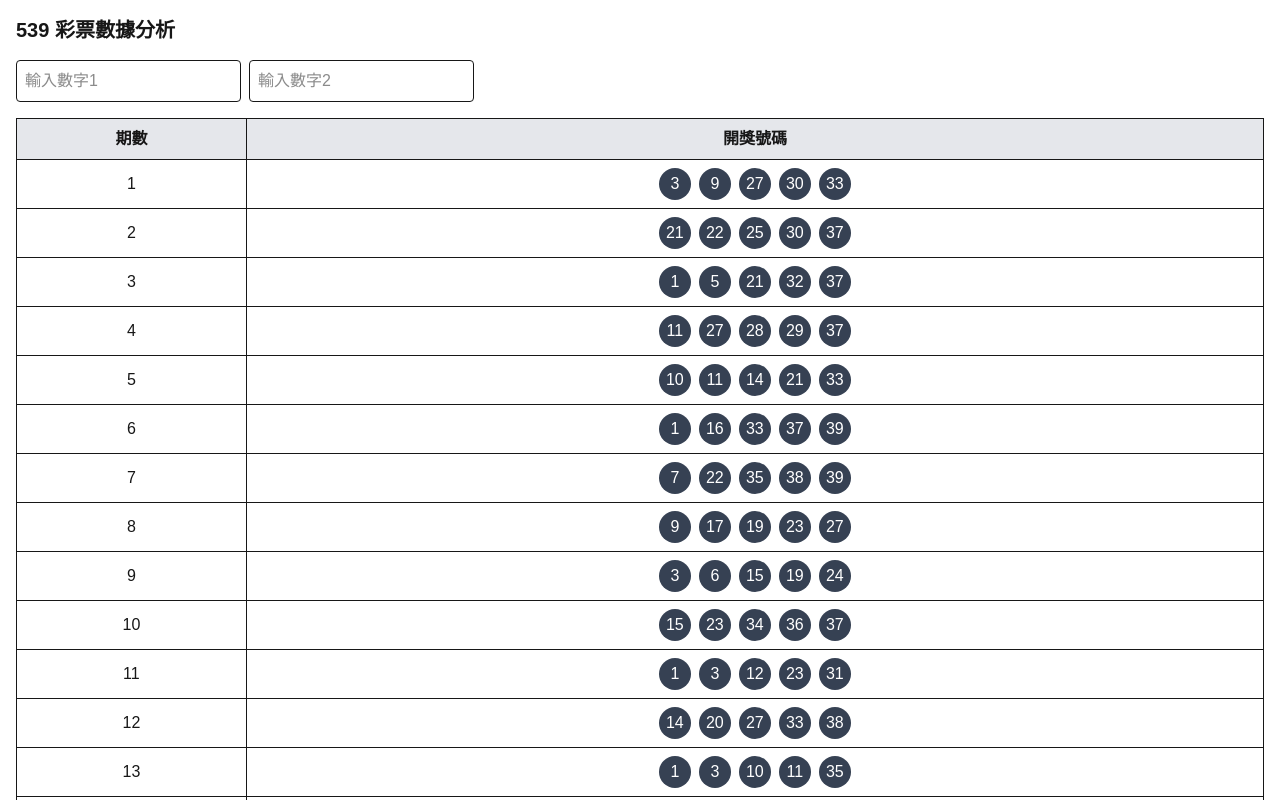
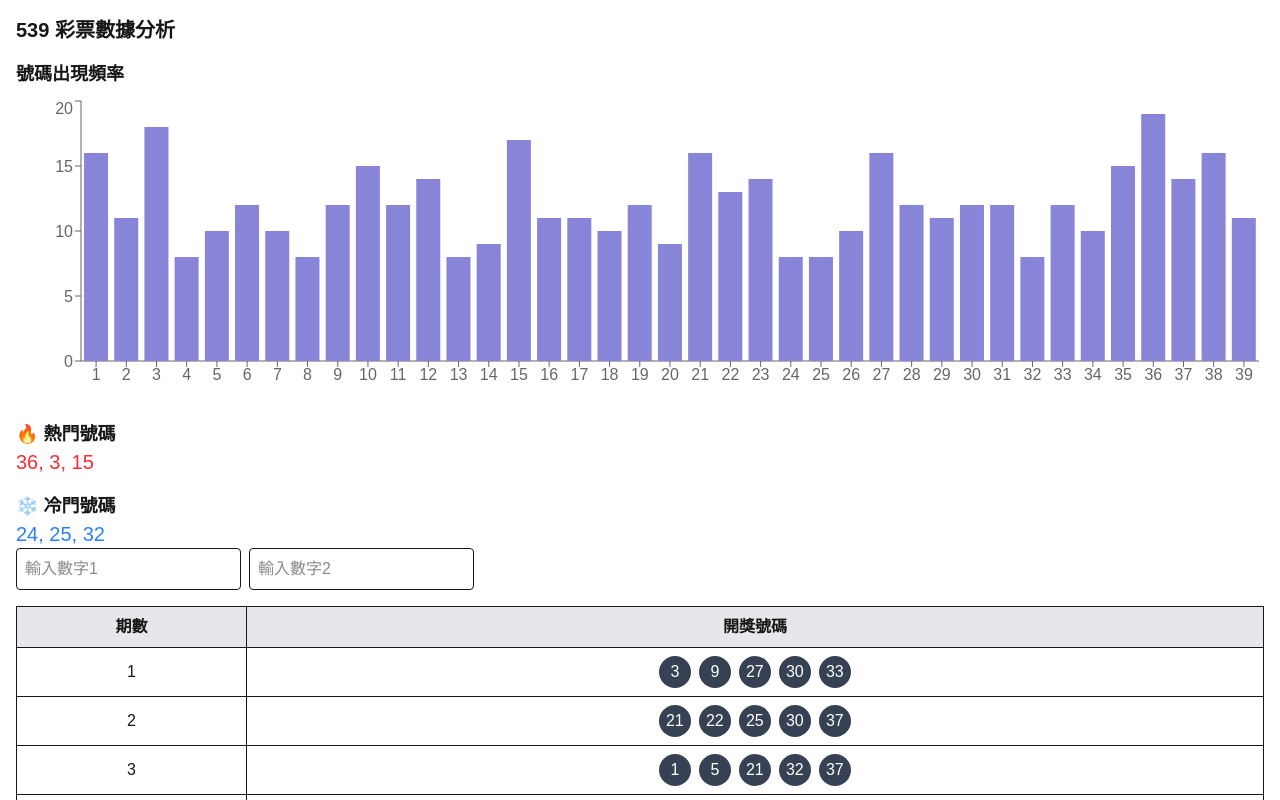
Before and after one commit to nttu94507/my_wealth, a Next.js app: page / in a window 1280 px wide. Shown: the top 800 px of the page. Built offline with nearby package versions, Linux system fonts and the light colour scheme.

Commit message:
add new function

```diff
--- a/app/page.js
+++ b/app/page.js
@@ -1,5 +1,6 @@
 "use client"
 import { useState } from "react";
+import { BarChart, Bar, XAxis, YAxis, Tooltip, ResponsiveContainer } from "recharts";
 import './globals.css'
 
 const data = [
@@ -102,7 +103,7 @@ const data = [
 
 export default function LotteryAnalyzer() {
   const [searchNums, setSearchNums] = useState(["", ""]);
-  const lotteryData = [
+  const data1 = [
     [1, 12, 23, 34, 35],
     [5, 11, 19, 23, 37],
     [3, 8, 14, 23, 32],
@@ -116,9 +117,59 @@ export default function LotteryAnalyzer() {
     setSearchNums(newSearchNums);
   };
 
+  // 計算號碼出現頻率
+  const numberFrequency = {};
+  data.flat().forEach((num) => {
+    numberFrequency[num] = (numberFrequency[num] || 0) + 1;
+  });
+  const frequencyData = Object.entries(numberFrequency).map(([num, count]) => ({
+    number: num,
+    count,
+  }));
+
+  // 找出熱號 & 冷號
+  const sortedNumbers = Object.entries(numberFrequency).sort((a, b) => b[1] - a[1]);
+  const hotNumbers = sortedNumbers.slice(0, 3).map(([num]) => num);
+  const coldNumbers = sortedNumbers.slice(-3).map(([num]) => num);
+
+  // 連續號碼分析
+  const consecutivePairs = {};
+  data.forEach((row) => {
+    row.sort((a, b) => a - b);
+    for (let i = 0; i < row.length - 1; i++) {
+      if (row[i] + 1 === row[i + 1]) {
+        const pair = `${row[i]}-${row[i + 1]}`;
+        consecutivePairs[pair] = (consecutivePairs[pair] || 0) + 1;
+      }
+    }
+  });
+  const consecutiveData = Object.entries(consecutivePairs)
+    .map(([pair, count]) => ({ pair, count }))
+    .sort((a, b) => b.count - a.count); // 排序：出現次數從高到低
+
   return (
     <div className="p-4">
       <h1 className="text-xl font-bold mb-4">539 彩票數據分析</h1>
+      {/* 號碼出現頻率長條圖 */}
+      <h2 className="text-lg font-semibold mb-2">號碼出現頻率</h2>
+      <ResponsiveContainer width="100%" height={300}>
+        <BarChart data={frequencyData}>
+          <XAxis dataKey="number" />
+          <YAxis />
+          <Tooltip />
+          <Bar dataKey="count" fill="#8884d8" />
+        </BarChart>
+      </ResponsiveContainer>
+
+      {/* 熱號 & 冷號顯示 */}
+      <div className="mt-6">
+        <h2 className="text-lg font-semibold">🔥 熱門號碼</h2>
+        <p className="text-red-500 text-xl">{hotNumbers.join(", ")}</p>
+      </div>
+      <div className="mt-4">
+        <h2 className="text-lg font-semibold">❄️ 冷門號碼</h2>
+        <p className="text-blue-500 text-xl">{coldNumbers.join(", ")}</p>
+      </div>
       <div className="flex gap-2 mb-4">
         <input
           type="number"
@@ -135,7 +186,7 @@ export default function LotteryAnalyzer() {
           className="border p-2 rounded"
         />
       </div>
-      <table className="w-full border-collapse border border-gray-300">
+      <table className="w-full border-collapse border border-gray-300 mb-6">
         <thead>
           <tr className="bg-gray-200">
             <th className="border p-2">期數</th>
@@ -163,6 +214,22 @@ export default function LotteryAnalyzer() {
           ))}
         </tbody>
       </table>
+
+      {/* 連續號碼分析 */}
+      <div className="mt-6">
+        <h2 className="text-lg font-semibold">🔗 連續號碼分析</h2>
+        {consecutiveData.length > 0 ? (
+          <ul className="list-disc pl-6">
+            {consecutiveData.map(({ pair, count }, index) => (
+              <li key={index} className="text-gray-700">
+                {pair} 出現 {count} 次
+              </li>
+            ))}
+          </ul>
+        ) : (
+          <p className="text-gray-500">沒有連續號碼</p>
+        )}
+      </div>
     </div>
   );
 }
--- a/package.json
+++ b/package.json
@@ -11,7 +11,8 @@
   "dependencies": {
     "next": "15.2.3",
     "react": "^19.0.0",
-    "react-dom": "^19.0.0"
+    "react-dom": "^19.0.0",
+    "recharts": "^2.15.1"
   },
   "devDependencies": {
     "@eslint/eslintrc": "^3",
```
Also changed, not shown: 1 other file (tests, documents, lock files or other folders).
